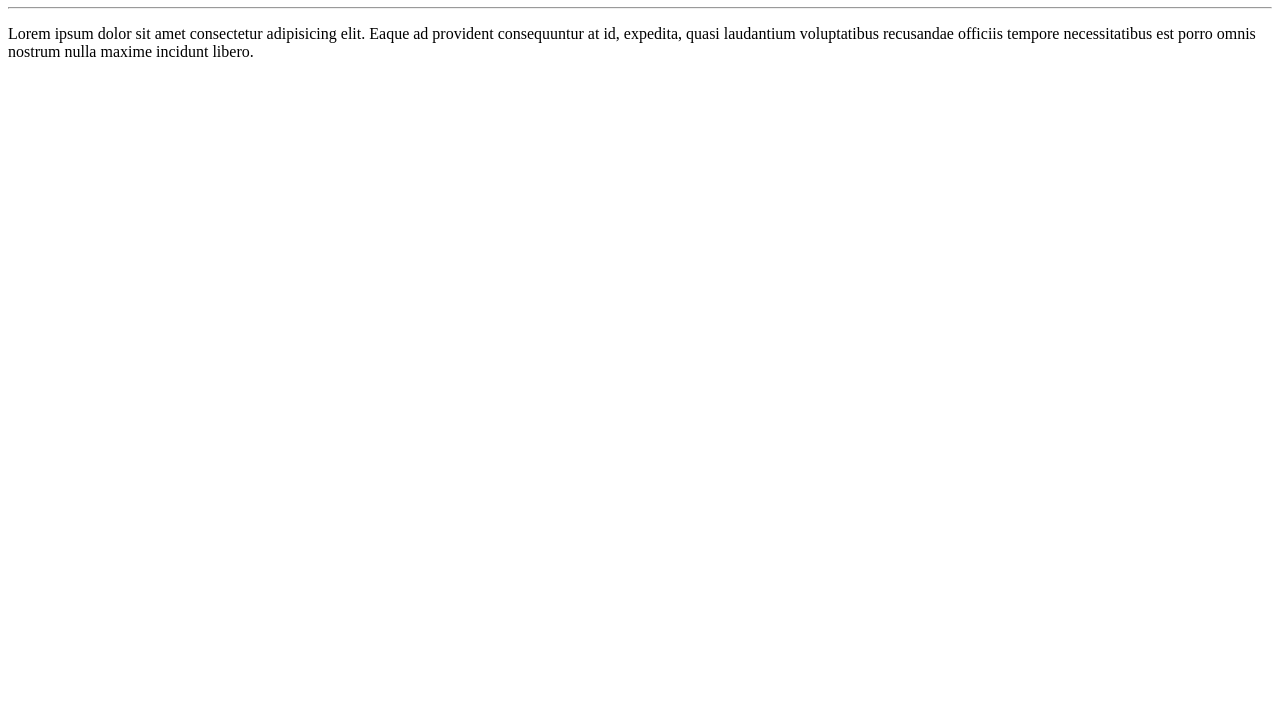
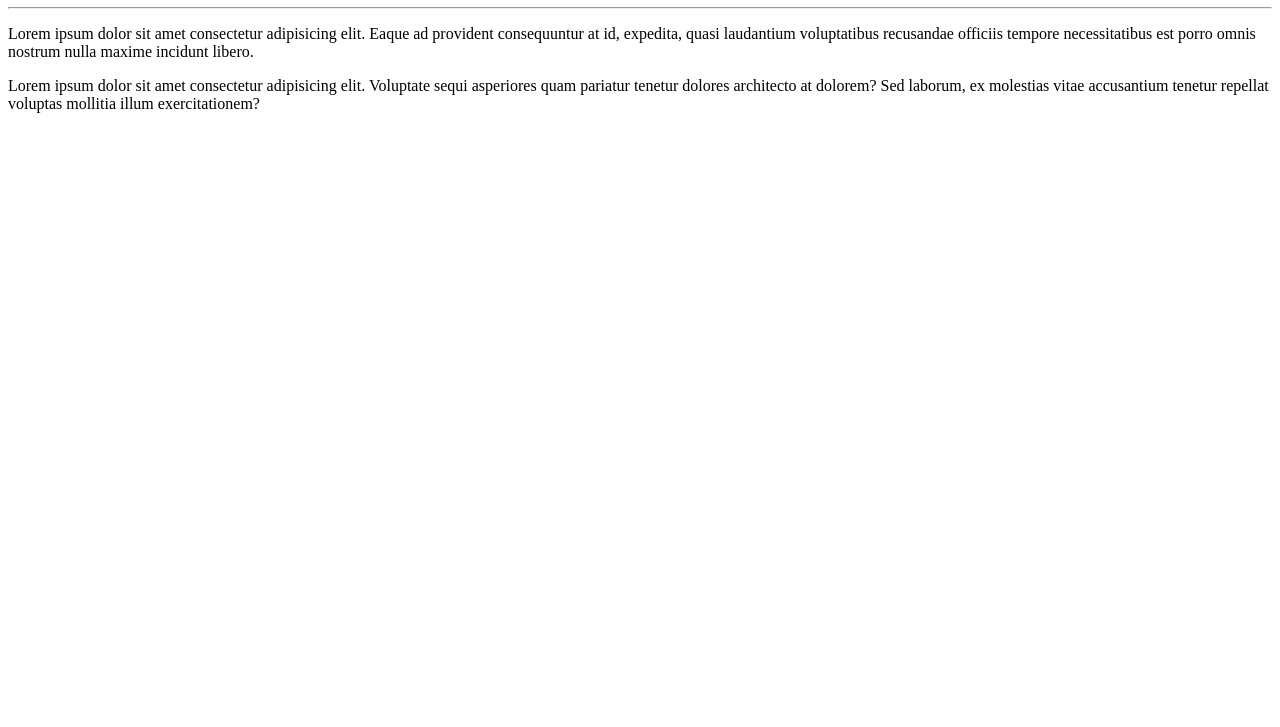
Before and after one commit to MPaizante/Ola-Mundo, a plain HTML site: page site-exemplo/index.html in a window 1280 px wide. Shown: the part 73-800 px from the top of the page. Drawn offline with Linux system fonts and the light colour scheme.

Commit message:
Adicionei um parágrafo

```diff
--- a/site-exemplo/index.html
+++ b/site-exemplo/index.html
@@ -10,5 +10,6 @@
     <h1>Olá, Mundo</h1>
     <hr>
     <p>Lorem ipsum dolor sit amet consectetur adipisicing elit. Eaque ad provident consequuntur at id, expedita, quasi laudantium voluptatibus recusandae officiis tempore necessitatibus est porro omnis nostrum nulla maxime incidunt libero.</p>
+    <p>Lorem ipsum dolor sit amet consectetur adipisicing elit. Voluptate sequi asperiores quam pariatur tenetur dolores architecto at dolorem? Sed laborum, ex molestias vitae accusantium tenetur repellat voluptas mollitia illum exercitationem?</p>
 </body>
 </html>
```
